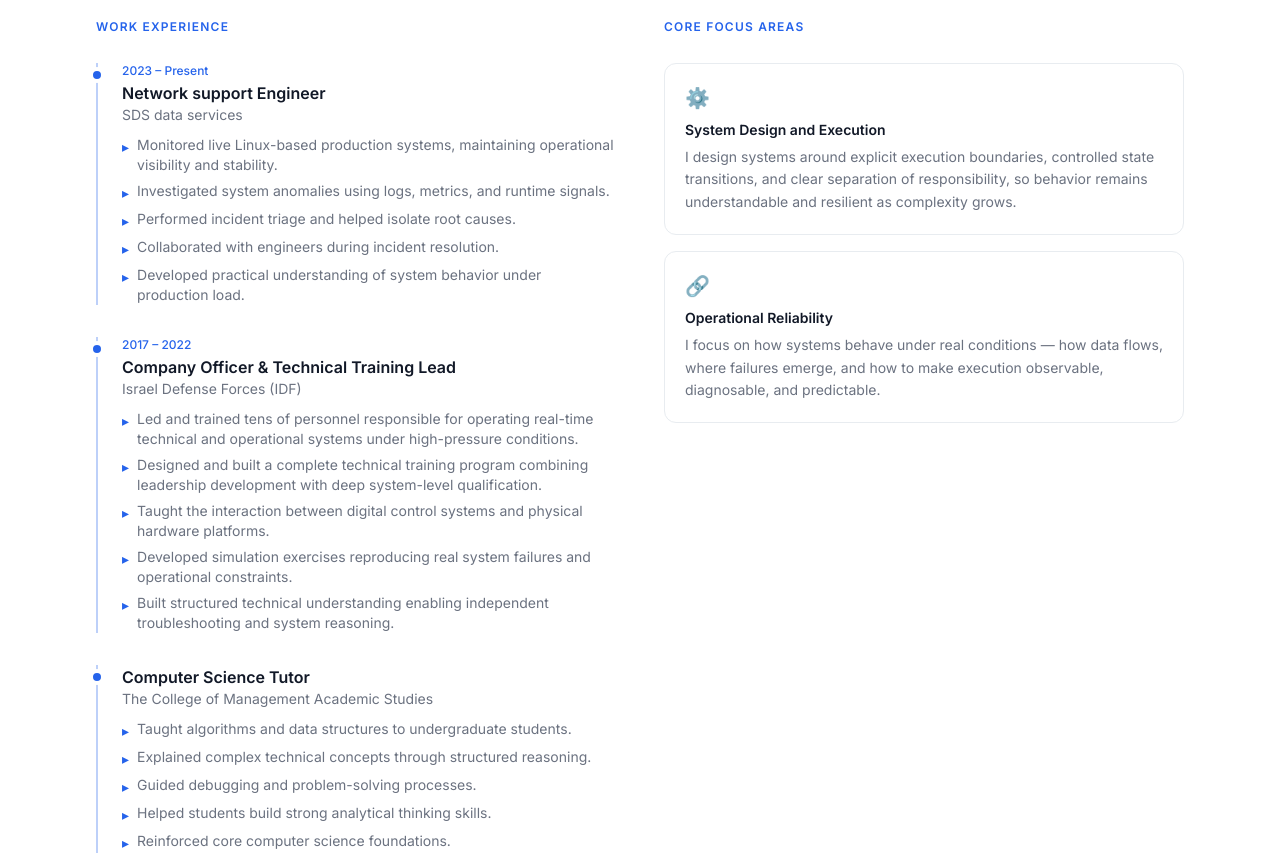
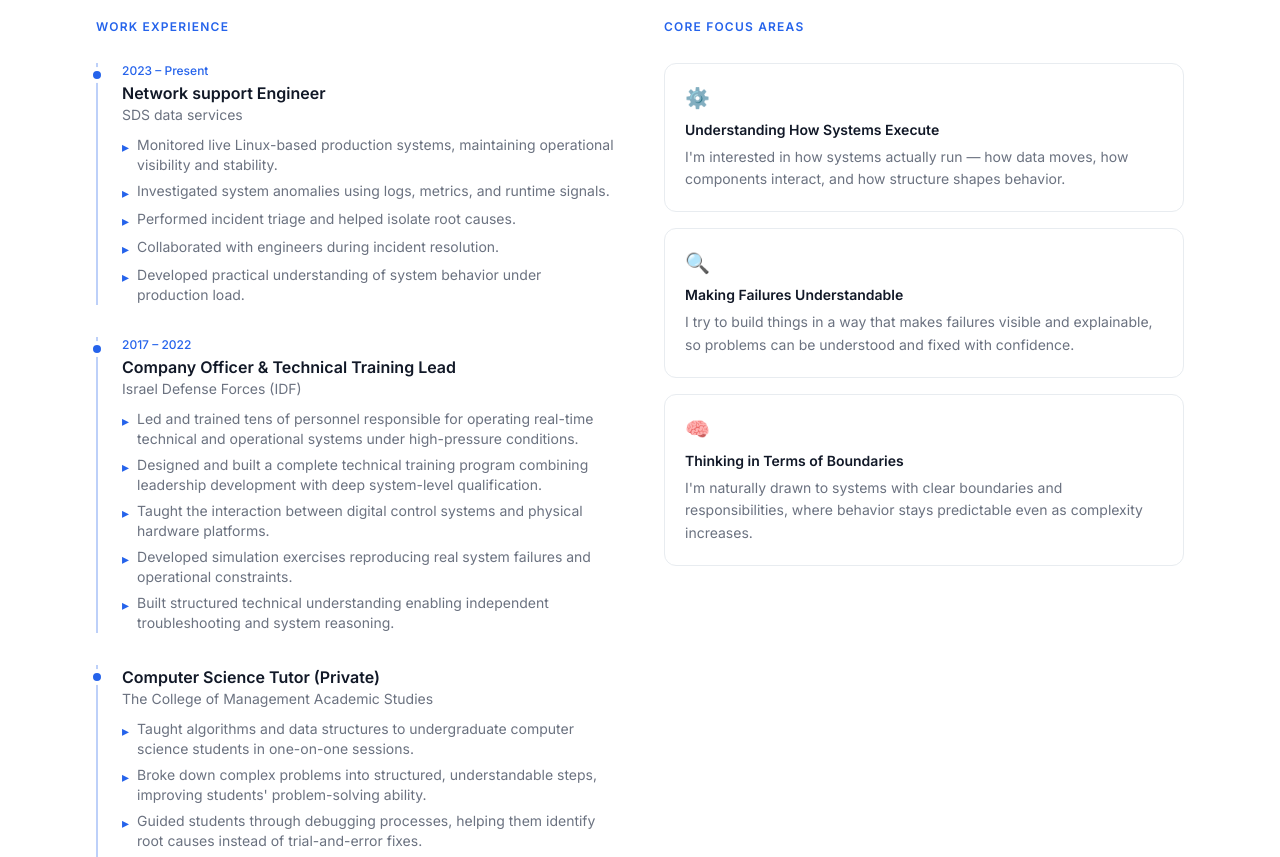
Before and after one commit to shakedarazi/portofilio, a Next.js app: page / in a window 1280 px wide. Shown: the part 1940-2797 px from the top of the page. Built offline with nearby package versions, Linux system fonts and the light colour scheme.

Commit message:
f final for prod

```diff
--- a/src/content/siteData.ts
+++ b/src/content/siteData.ts
@@ -85,16 +85,20 @@ export interface SiteConfig {
 
   {
   icon: "⚙️",
-  title: "System Design and Execution",
-  description:
-  "I design systems around explicit execution boundaries, controlled state transitions, and clear separation of responsibility, so behavior remains understandable and resilient as complexity grows.",
+  title: "Understanding How Systems Execute",
+  description: "I'm interested in how systems actually run — how data moves, how components interact, and how structure shapes behavior.",
   },
 
   {
-  icon: "🔗",
-  title: "Operational Reliability",
-  description:
-  "I focus on how systems behave under real conditions — how data flows, where failures emerge, and how to make execution observable, diagnosable, and predictable.",
+  icon: "🔍",
+  title: "Making Failures Understandable",
+  description: "I try to build things in a way that makes failures visible and explainable, so problems can be understood and fixed with confidence.",
+  },
+
+  {
+  icon: "🧠",
+  title: "Thinking in Terms of Boundaries",
+  description: "I'm naturally drawn to systems with clear boundaries and responsibilities, where behavior stays predictable even as complexity increases.",
   },
 
   ];
@@ -194,15 +198,14 @@ export interface SiteConfig {
       ],
       },
   {
-  role: "Computer Science Tutor",
+  role: "Computer Science Tutor (Private)",
   company: "The College of Management Academic Studies",
   period: "",
   bullets: [
-  "Taught algorithms and data structures to undergraduate students.",
-  "Explained complex technical concepts through structured reasoning.",
-  "Guided debugging and problem-solving processes.",
-  "Helped students build strong analytical thinking skills.",
-  "Reinforced core computer science foundations.",
+  "Taught algorithms and data structures to undergraduate computer science students in one-on-one sessions.",
+  "Broke down complex problems into structured, understandable steps, improving students' problem-solving ability.",
+  "Guided students through debugging processes, helping them identify root causes instead of trial-and-error fixes.",
+  "Strengthened students' analytical thinking and understanding of core CS concepts.",
   ],
   },
 
```
